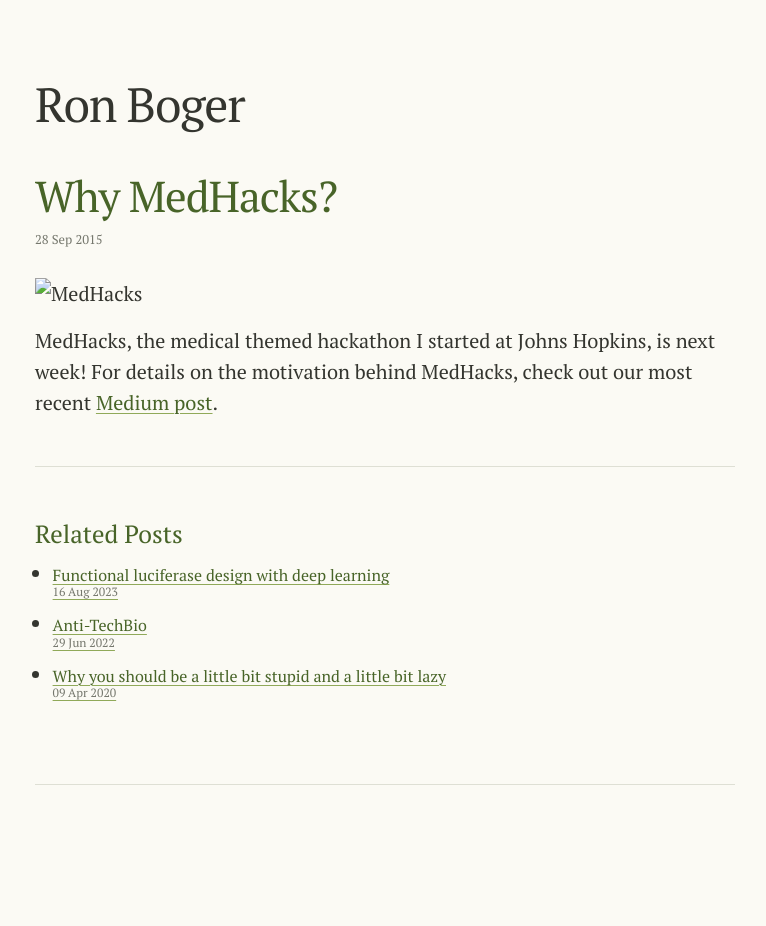
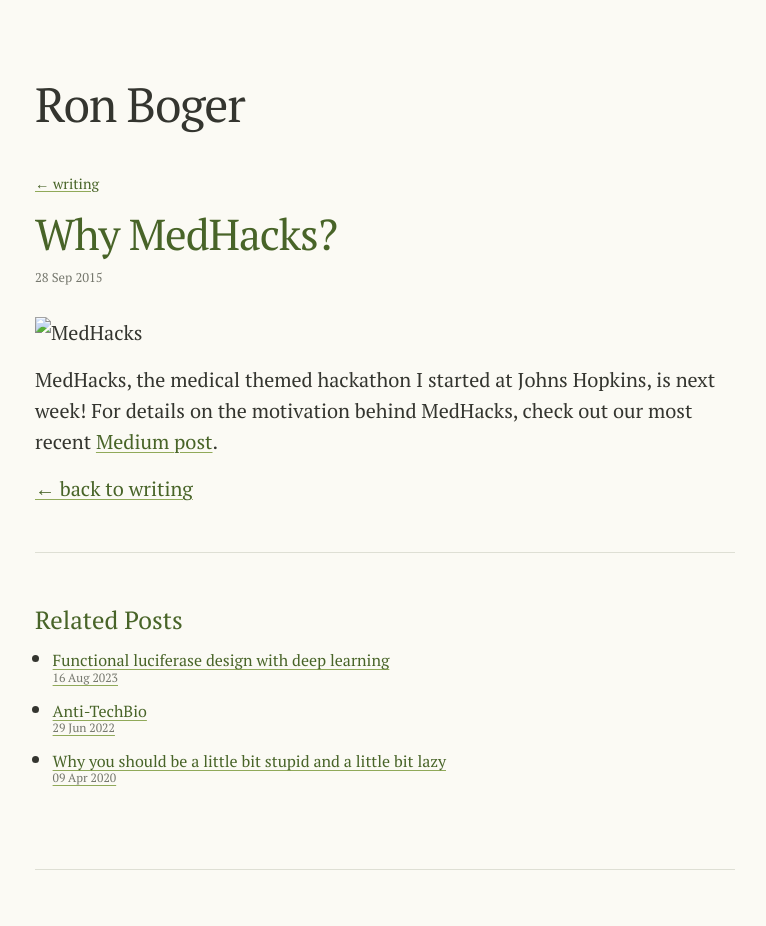
Before and after one commit to ronboger/ronboger.github.io, a Jekyll site: the page built from _posts/2015-09-28-whymedhacks.md, in a window 1280 px wide. Shown: the whole page, without its empty margins (255-1021 px from the left). Built offline with Jekyll 4.4.1, drawn with Linux system fonts in a browser that asks for light colours; before the commit the page ends 900 px from its top, so only the background shows below that.

Commit message:
Add writing return links and editing guide

```diff
--- a/_layouts/post.html
+++ b/_layouts/post.html
@@ -3,9 +3,12 @@
 ---
 
 <div class="post">
+  <p class="post-back-top"><a href="{{ '/archive/' | relative_url }}">← writing</a></p>
   <h1 class="post-title">{{ page.title }}</h1>
   <span class="post-date">{{ page.date | date_to_string }}</span>
   {{ content }}
+
+  <p class="post-back"><a href="{{ '/archive/' | relative_url }}">← back to writing</a></p>
 </div>
 
 <div class="related">
--- a/public/css/site.css
+++ b/public/css/site.css
@@ -138,6 +138,15 @@
   font-variant-numeric: tabular-nums;
 }
 
+.post-back {
+  margin-top: 2.5rem;
+}
+
+.post-back-top {
+  margin: 0 0 1rem;
+  font-size: 0.9rem;
+}
+
 .content-page h2,
 .content-page h3 {
   margin: 2rem 0 0.55rem;
```
Also changed, not shown: README.md.
